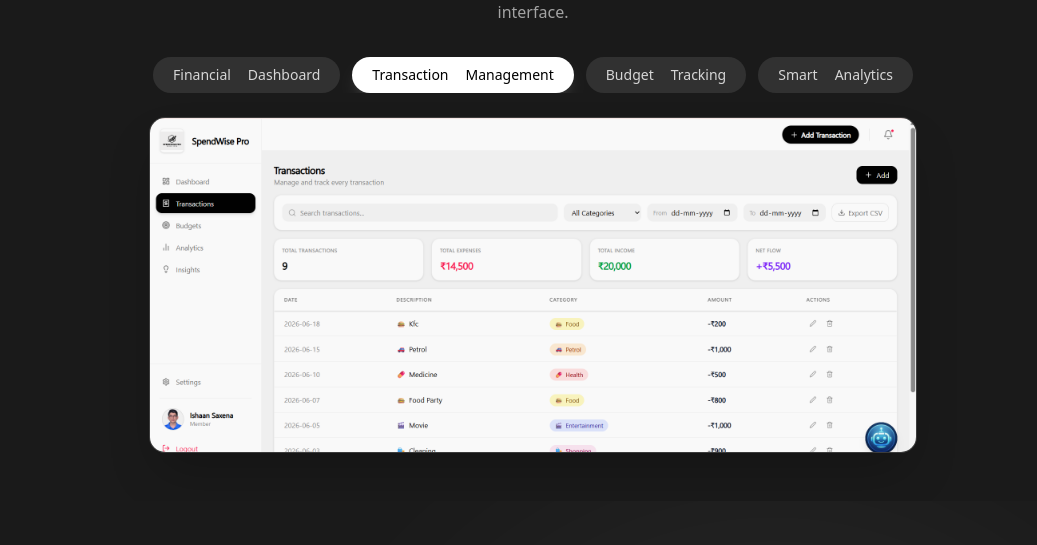
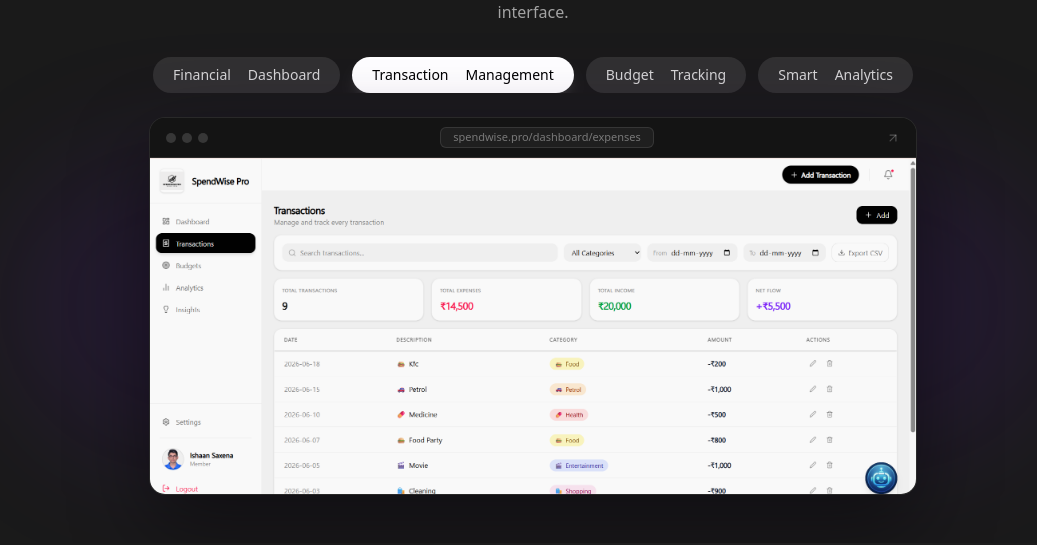
Before and after one commit to IshaanSaxena2005/SpendWise-Pro, a React (Vite) app in the folder Frontend/: page / in a window 1280 px wide. Shown: the part 923-1468 px from the top of the page, without its empty margins (107-1144 px from the left). Built offline with nearby package versions, Linux system fonts and the light colour scheme; no server answers; a web font is replaced by a local one.

Commit message:
Polish dashboard showcase presentation

```diff
--- a/Frontend/src/components/DashboardCarousel.tsx
+++ b/Frontend/src/components/DashboardCarousel.tsx
@@ -1,4 +1,5 @@
 import { useState, useEffect } from 'react';
+import { ArrowUpRight } from 'lucide-react';
 
 // Real SpendWise Pro UI screenshots (copied from the repo's screenshots/ folder
 // into public/screenshots/ so Vite serves them) — one per preview tab.
@@ -6,22 +7,26 @@ const mockups = [
   {
     title: 'Financial Dashboard',
     desc: 'Get an overview of balance metrics, AI health scores, budgets, and recent transactions in real time.',
-    img: '/screenshots/dashboard.png'
+    img: '/screenshots/dashboard.png',
+    url: 'spendwise.pro/dashboard'
   },
   {
     title: 'Transaction Management',
     desc: 'Categorize, search, filter, and export transaction lists cleanly.',
-    img: '/screenshots/transactions.png'
+    img: '/screenshots/transactions.png',
+    url: 'spendwise.pro/dashboard/expenses'
   },
   {
     title: 'Budget Tracking',
     desc: 'Maintain limits, prevent overspending, and see live category-specific utilization bars.',
-    img: '/screenshots/budgets.png'
+    img: '/screenshots/budgets.png',
+    url: 'spendwise.pro/dashboard/budgets'
   },
   {
     title: 'Smart Analytics',
     desc: 'Understand spending trends across multiple months with detailed breakdown lists.',
-    img: '/screenshots/analytics.png'
+    img: '/screenshots/analytics.png',
+    url: 'spendwise.pro/dashboard/analytics'
   }
 ];
 
@@ -63,7 +68,32 @@ export function DashboardCarousel() {
           ))}
         </div>
 
-        <div className="relative rounded-2xl overflow-hidden bg-[#262626] border border-white/10 shadow-2xl mx-auto max-w-3xl" style={{ height: 'min(42vh, 380px)' }}>
+        <div className="relative">
+          {/* Decorative accent glow behind the product frame */}
+          <div
+            aria-hidden="true"
+            className="pointer-events-none absolute left-1/2 top-1/2 -translate-x-1/2 -translate-y-1/2 w-[85%] h-[80%] rounded-full bg-violet-600/10 blur-3xl"
+          ></div>
+
+          {/* Decorative browser-style product frame */}
+          <div className="relative mx-auto max-w-3xl rounded-2xl overflow-hidden border border-white/10 bg-[#111111] shadow-[0_30px_80px_rgba(0,0,0,0.45)] transition-transform duration-500 hover:-translate-y-1">
+            {/* Browser chrome (visual mockup only, non-interactive) */}
+            <div aria-hidden="true" className="flex items-center gap-3 px-3 sm:px-4 h-9 sm:h-10 bg-[#141414] border-b border-white/10">
+              <div className="flex items-center gap-1.5 shrink-0">
+                <span className="w-2.5 h-2.5 rounded-full bg-white/15"></span>
+                <span className="w-2.5 h-2.5 rounded-full bg-white/15"></span>
+                <span className="w-2.5 h-2.5 rounded-full bg-white/15"></span>
+              </div>
+              <div className="flex-1 min-w-0 flex justify-center">
+                <div className="flex items-center rounded-md bg-white/5 border border-white/10 px-3 py-1 max-w-full">
+                  <span className="text-[11px] leading-none text-white/40 truncate">{mockups[active].url}</span>
+                </div>
+              </div>
+              <ArrowUpRight className="w-3.5 h-3.5 text-white/25 shrink-0" />
+            </div>
+
+            {/* Screenshot viewport — carousel slides unchanged */}
+            <div className="relative bg-[#262626]" style={{ height: 'min(42vh, 380px)' }}>
               {mockups.map((m, i) => (
                 <div
                   key={i}
@@ -80,6 +110,8 @@ export function DashboardCarousel() {
               ))}
             </div>
           </div>
+        </div>
+      </div>
     </section>
   );
 }
```
Lines whose indentation alone changed are shown as unchanged.
